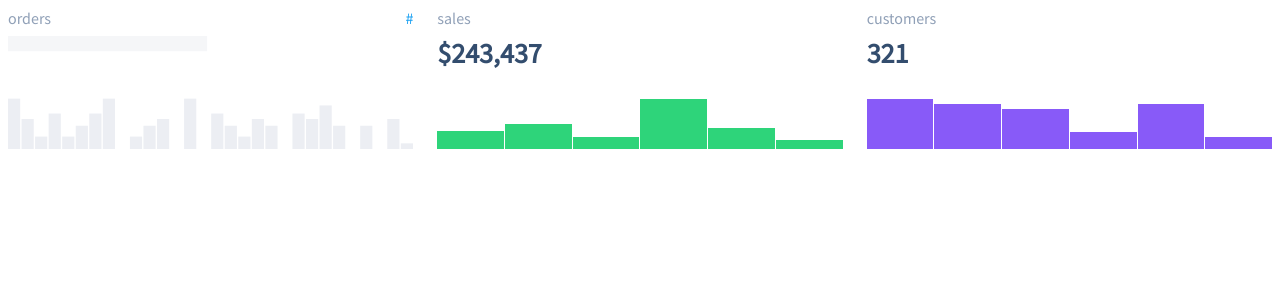
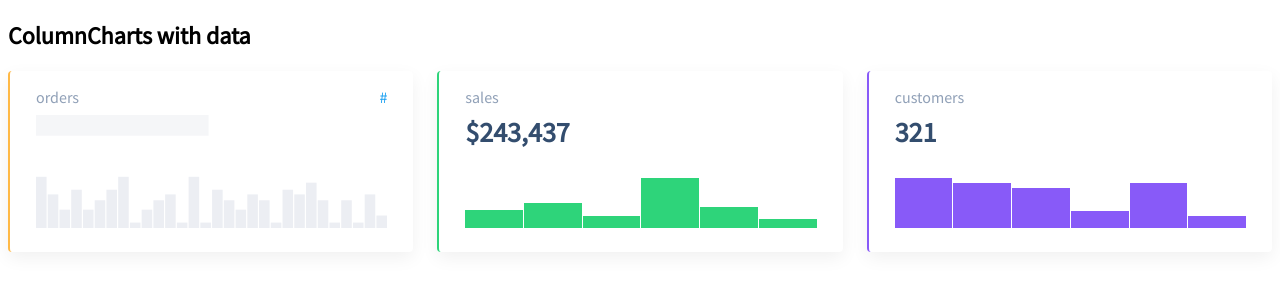
Before and after one commit to js-tasks-ru/js-20200622_satbekov16, a website: page 04-oop-basic-intro-to-dom/1-column-chart/index.html in a window 1280 px wide. Drawn offline with Linux system fonts and the light colour scheme.

Commit message:
added column-chart class to index.html

```diff
--- a/04-oop-basic-intro-to-dom/1-column-chart/index.html
+++ b/04-oop-basic-intro-to-dom/1-column-chart/index.html
@@ -7,10 +7,11 @@
   </head>
 
   <body>
+    <h2>ColumnCharts with data</h2>
     <div class="dashboard__charts">
-      <div id="orders" class="dashboard__chart_orders"></div>
-      <div id="sales" class="dashboard__chart_sales"></div>
-      <div id="customers" class="dashboard__chart_customers"></div>
+      <div id="orders" class="column-chart dashboard__chart_orders"></div>
+      <div id="sales" class="column-chart dashboard__chart_sales"></div>
+      <div id="customers" class="column-chart dashboard__chart_customers"></div>
     </div>
 
     <script type="module">
```
